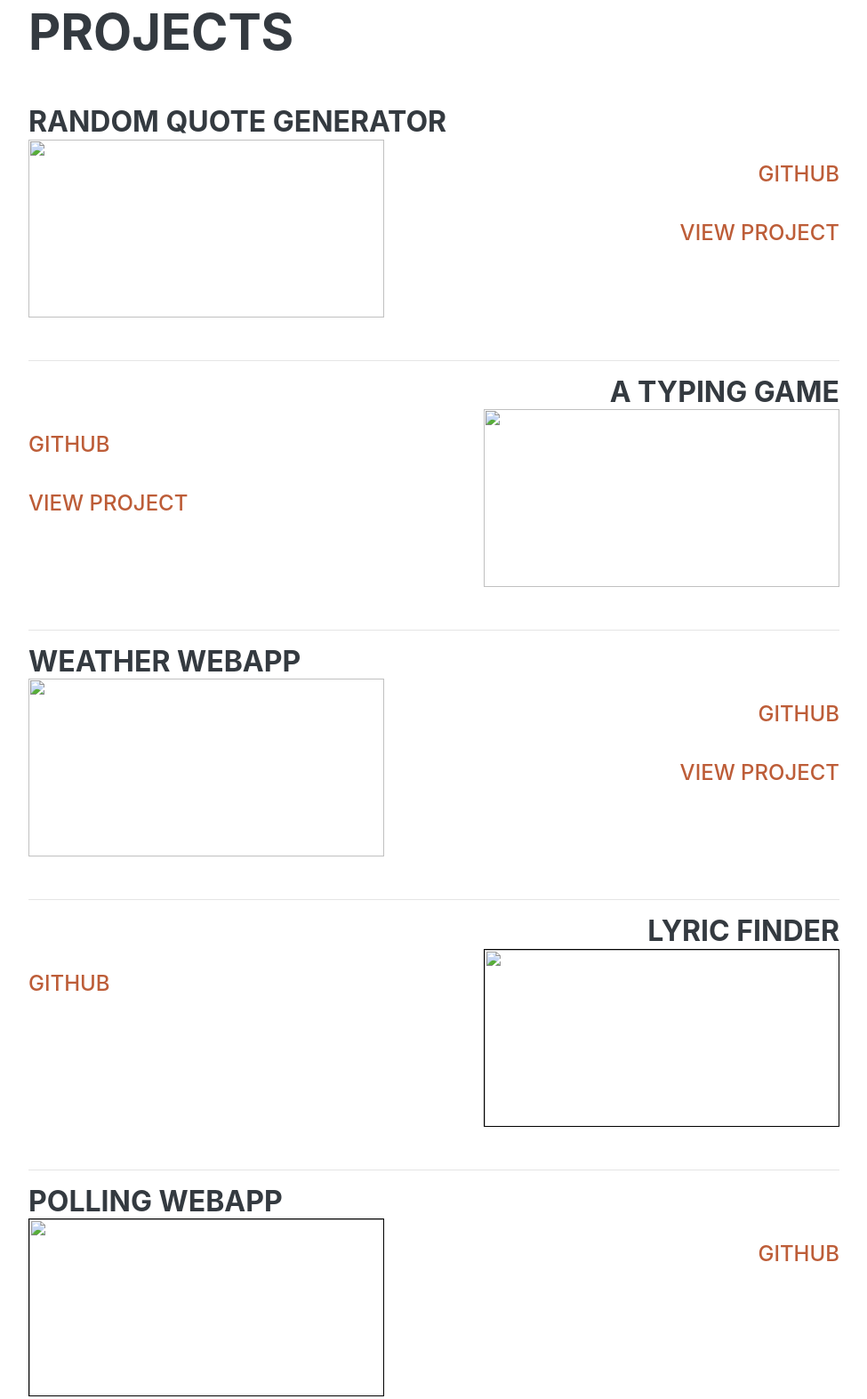
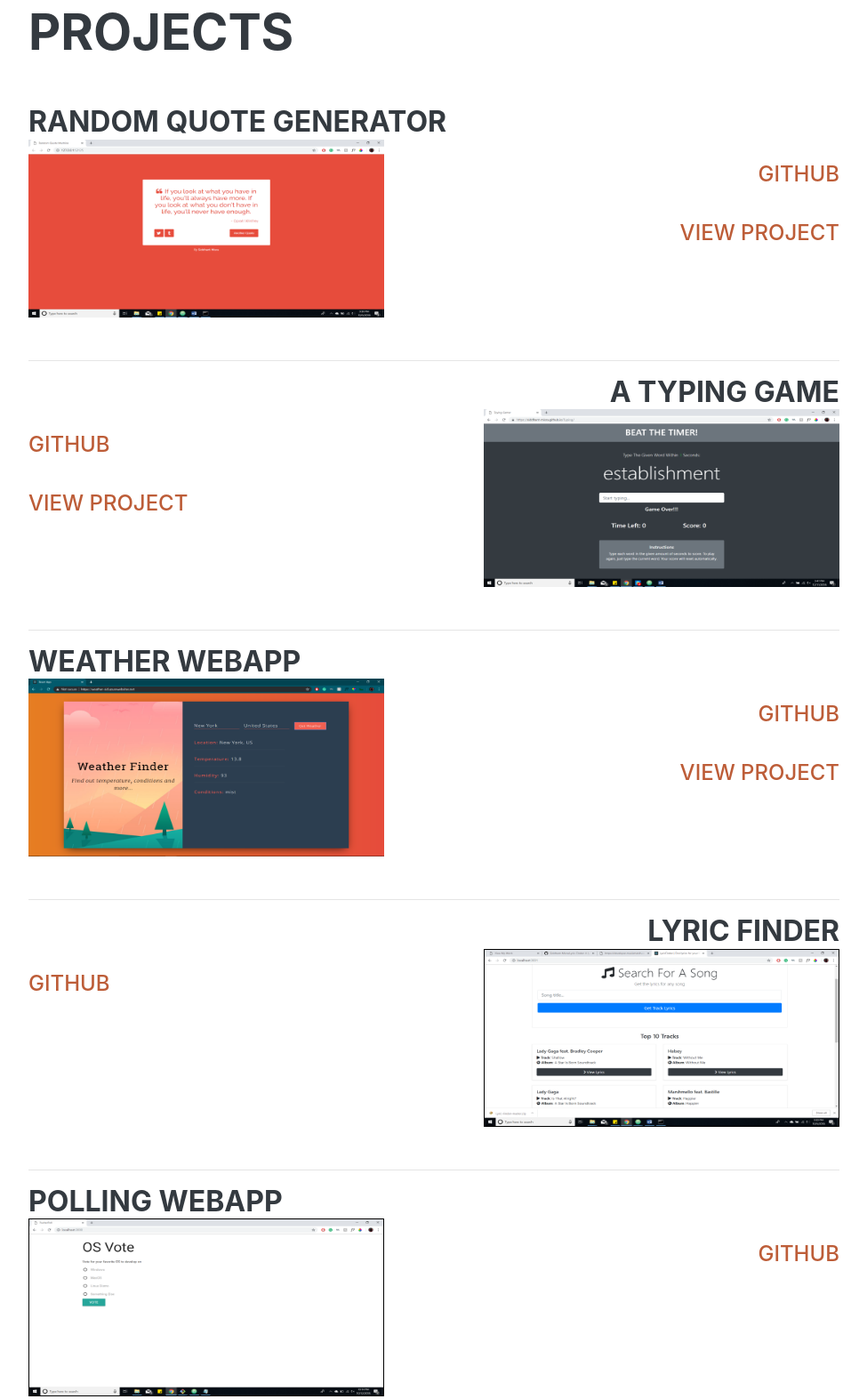
Before and after one commit to Siddhant-Misra/Portfolio, a plain HTML site: page index.html in a window 1280 px wide. Shown: the part 3608-5181 px from the top of the page at 89% size, without its empty margins (288-1263 px from the left). Drawn offline with nearby package versions, Linux system fonts and the light colour scheme; files that its build step writes are made by us from their sources; the site is published under a folder, as on GitHub Pages, so addresses that start at the root find nothing; a web font is replaced by a local one.

Commit message:
Update index.html

```diff
--- a/index.html
+++ b/index.html
@@ -237,7 +237,7 @@
         <div class="resume-item d-flex flex-column flex-md-row justify-content-between mb-5">
             <div class="resume-content">
               <h3 class="mb-0">Random Quote Generator</h3>
-              <img src="/img/projects/project2.png" style="height: 200px ; width: 400px;"></img>
+              <img src="img/projects/project2.png" style="height: 200px ; width: 400px;"></img>
             </div>
             <div class="resume-date text-md-right">
               <div class="subheading mb-3" style="margin-top: 60px;">
@@ -262,7 +262,7 @@
                 </div>
               <div class="resume-content">
                   <h3 class="mb-0" style="text-align: right">A Typing Game</h3>
-                  <img src="/img/projects/project1.PNG" style="height: 200px ; width: 400px;"></img>
+                  <img src="img/projects/project1.PNG" style="height: 200px ; width: 400px;"></img>
               </div>
           </div>
 
@@ -271,7 +271,7 @@
           <div class="resume-item d-flex flex-column flex-md-row justify-content-between mb-5">
               <div class="resume-content">
                 <h3 class="mb-0">Weather Webapp</h3>
-                <img src="/img/projects/project3.PNG" style="height: 200px ; width: 400px;"></img>
+                <img src="img/projects/project3.PNG" style="height: 200px ; width: 400px;"></img>
               </div>
               <div class="resume-date text-md-right">
                 <div class="subheading mb-3" style="margin-top: 60px;">
@@ -296,7 +296,7 @@
                   </div>
                 <div class="resume-content">
                     <h3 class="mb-0" style="text-align: right">Lyric Finder</h3>
-                    <img src="/img/projects/project4.PNG" style="height: 200px ; width: 400px; border:1px solid #000000;"></img>
+                    <img src="img/projects/project4.PNG" style="height: 200px ; width: 400px; border:1px solid #000000;"></img>
                 </div>
             </div>
 
@@ -305,7 +305,7 @@
             <div class="resume-item d-flex flex-column flex-md-row justify-content-between mb-5">
                 <div class="resume-content">
                   <h3 class="mb-0">Polling Webapp</h3>
-                  <img src="/img/projects/project5.PNG" style="height: 200px ; width: 400px; border: 1px solid #000000;"></img>
+                  <img src="img/projects/project5.PNG" style="height: 200px ; width: 400px; border: 1px solid #000000;"></img>
                 </div>
                 <div class="resume-date text-md-right">
                   <div class="subheading mb-3" style="margin-top: 60px;">
```
